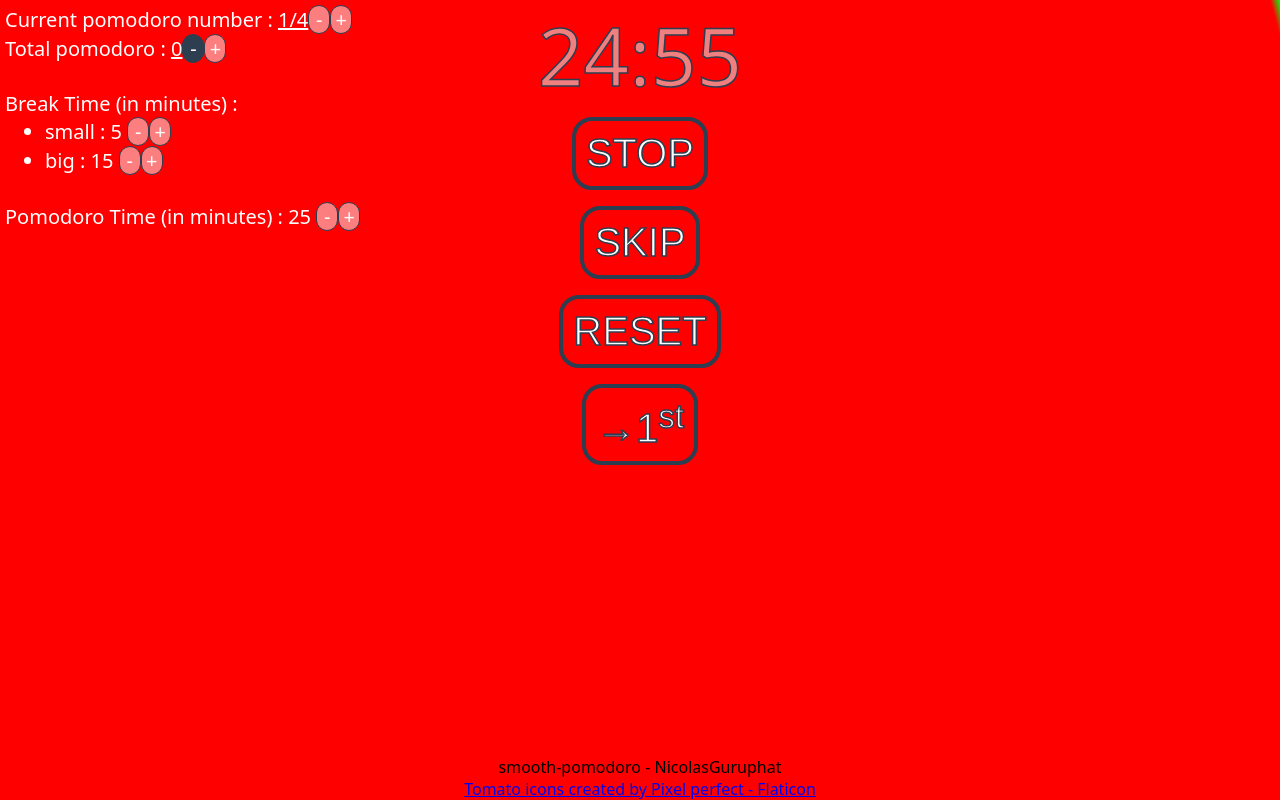
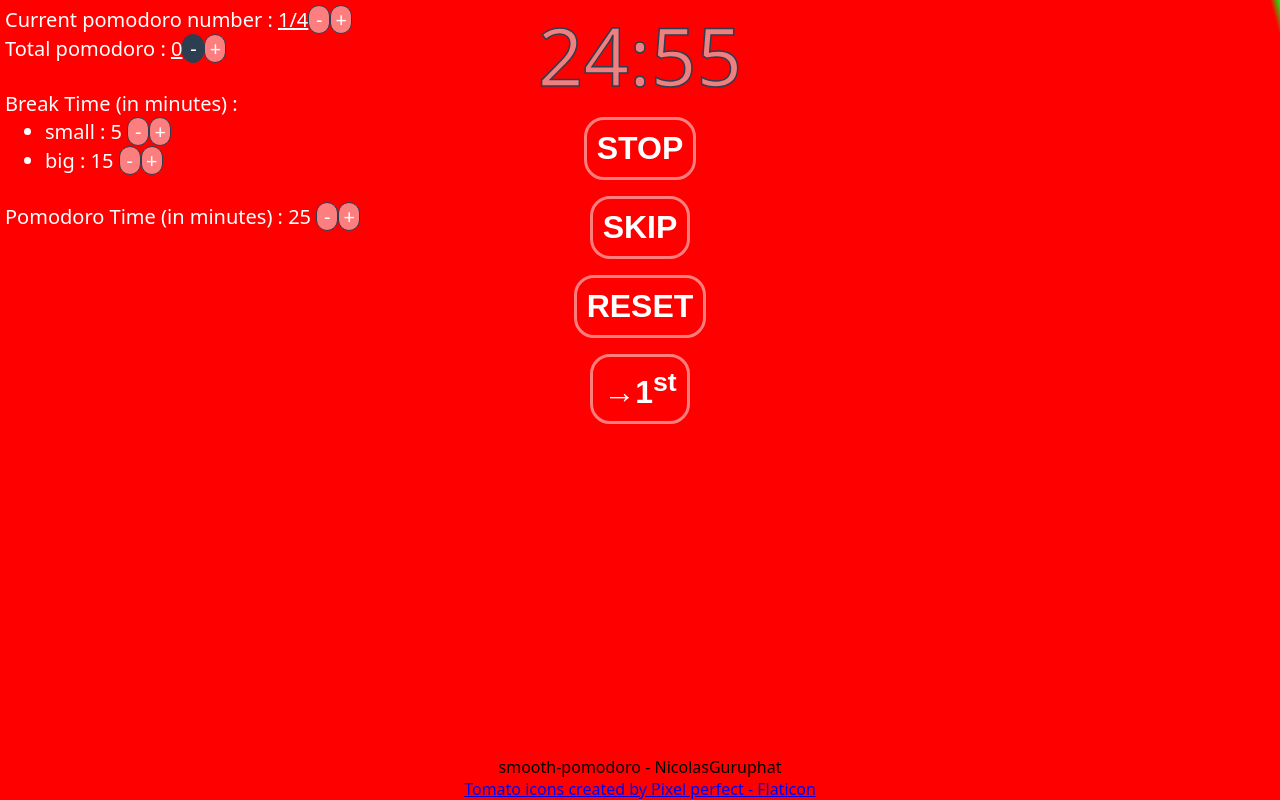
Before and after one commit to NicolasGuruphat/smooth-pomodoro, a Vue app: page / in a window 1280 px wide. Built offline with nearby package versions, Linux system fonts and the light colour scheme.

Commit message:
FEAT (ActionButton) : change colors and sizes

```diff
--- a/src/components/ActionButton.vue
+++ b/src/components/ActionButton.vue
@@ -16,14 +16,14 @@ export default {
 <style>
 .base-button {
   background-color: transparent;
-  border: 4px solid var(--grey);
+  border: 3px solid rgba(252,252,252,0.5);
   border-radius: 20px;
+  font-weight: bold;
   padding: 10px;
   color:white;
-  font-size:5vh;
+  font-size:4vh;
   margin: 1vh;
   cursor: pointer;
-  -webkit-text-stroke: 1.5px var(--grey);
 
 }
 </style>
```
